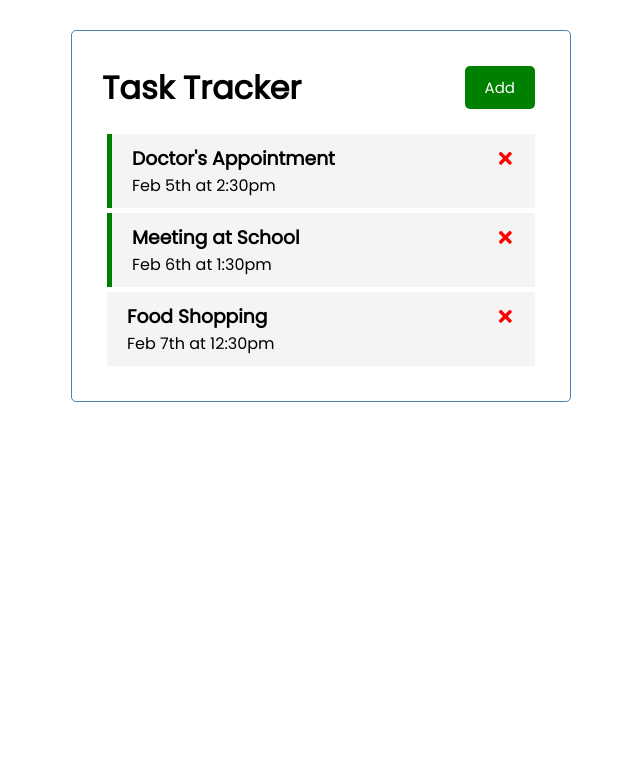
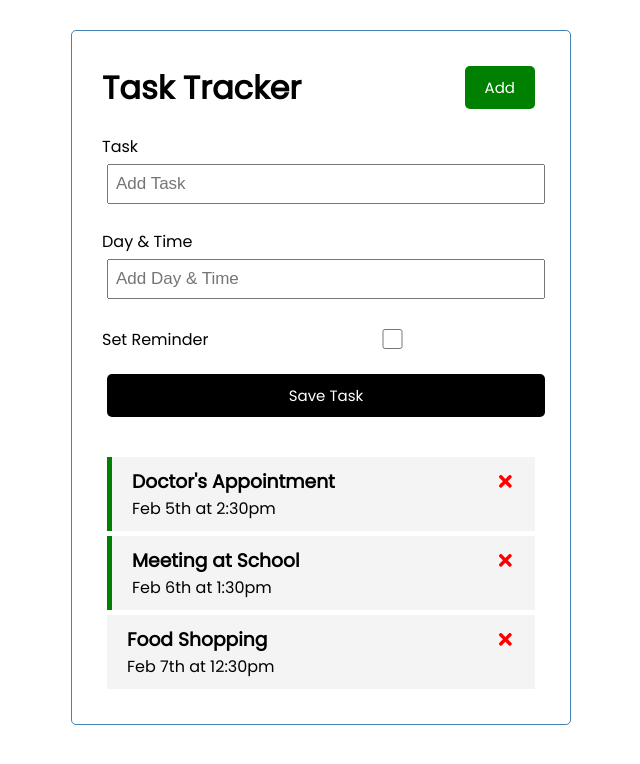
Before and after one commit to skycode20/react-task-tracker, a React (Create React App) app: page / in a window 1280 px wide. Shown: the top 764 px of the page, without its empty margins (319-959 px from the left). Built offline with nearby package versions, Linux system fonts and the light colour scheme.

Commit message:
created AddTask.js component. added a form to add the task, day and time to set a reminder. added it to the app.js.

```diff
--- a/src/App.js
+++ b/src/App.js
@@ -1,6 +1,7 @@
 import { useState } from 'react';
 import Header from './components/Header';
 import Tasks from './components/Tasks';
+import AddTask from './components/AddTask';
 
 function App(props) {
   const [tasks, setTasks] = useState([
@@ -37,6 +38,7 @@
   return (
     <div className="container">
       <Header />
+      <AddTask />
       {tasks.length > 0 ? (<Tasks tasks={tasks} onDelete={deleteTask} onToggle={toggleReminder}/> ) : ( 'No Tasks To Show' ) }
     </div>
   );
--- /dev/null
+++ b/src/components/AddTask.js
@@ -0,0 +1,29 @@
+import { useState } from 'react'
+
+const AddTask = () => {
+const [text, setText] = useState('')
+const [day, setDay] = useState('')
+const [reminder, setReminder] = useState(false)
+
+    return (
+        <form className="add-form">
+            <div className="form-control">
+                <label>Task</label>
+                <input type="text" placeholder="Add Task" value={text} onChange={(e) => setText(e.target.value)} />
+            </div>
+            <div className="form-control">
+                <label>Day & Time</label>
+                <input type="text" placeholder="Add Day & Time" value={day} onChange={(e) => setDay(e.target.value)} />
+            </div>
+            <div className="form-control form-control-check">
+                <label>Set Reminder</label>
+                <input type="checkbox" value={reminder} onChange={(e) => setReminder(e.currentTarget.checked)}/>
+            </div>
+
+            <input type='submit' value='Save Task' className='btn btn-block' />
+
+        </form>
+    )
+}
+
+export default AddTask
```
